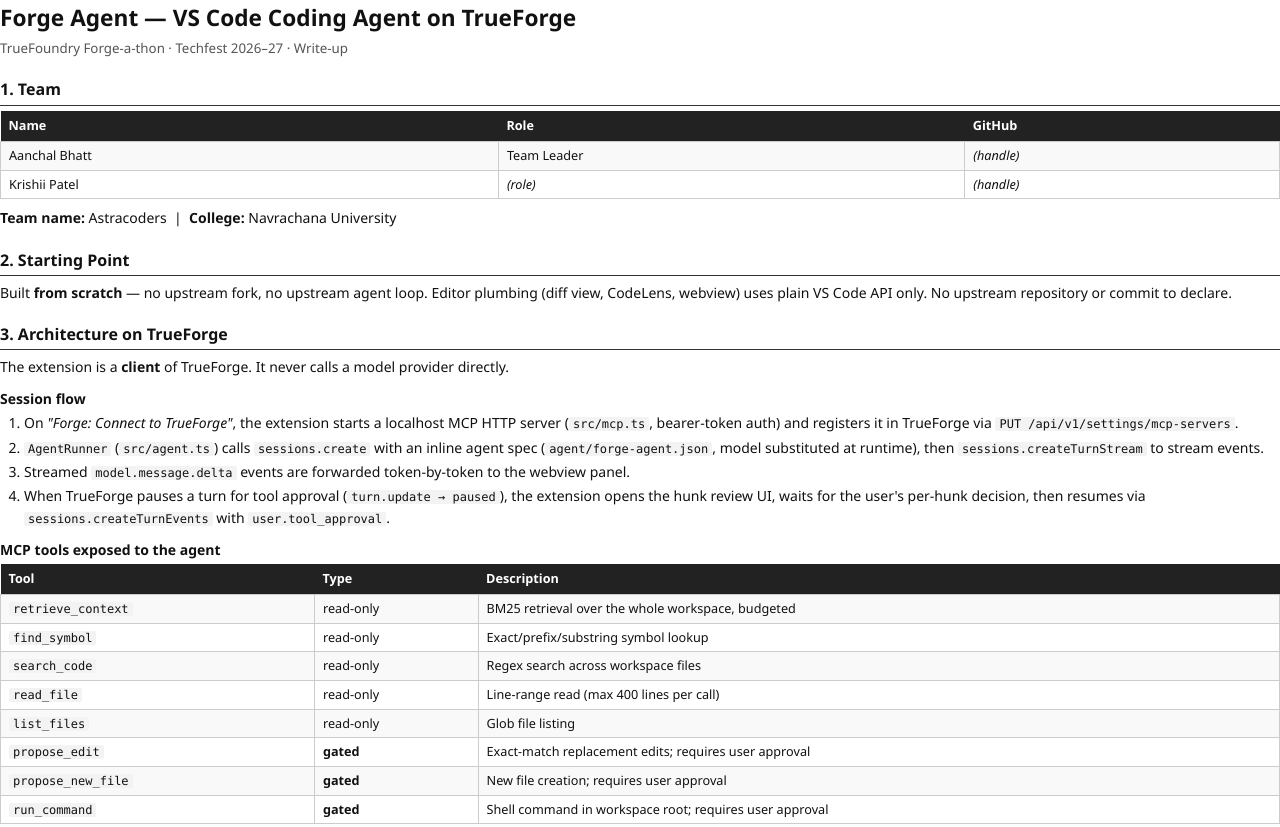
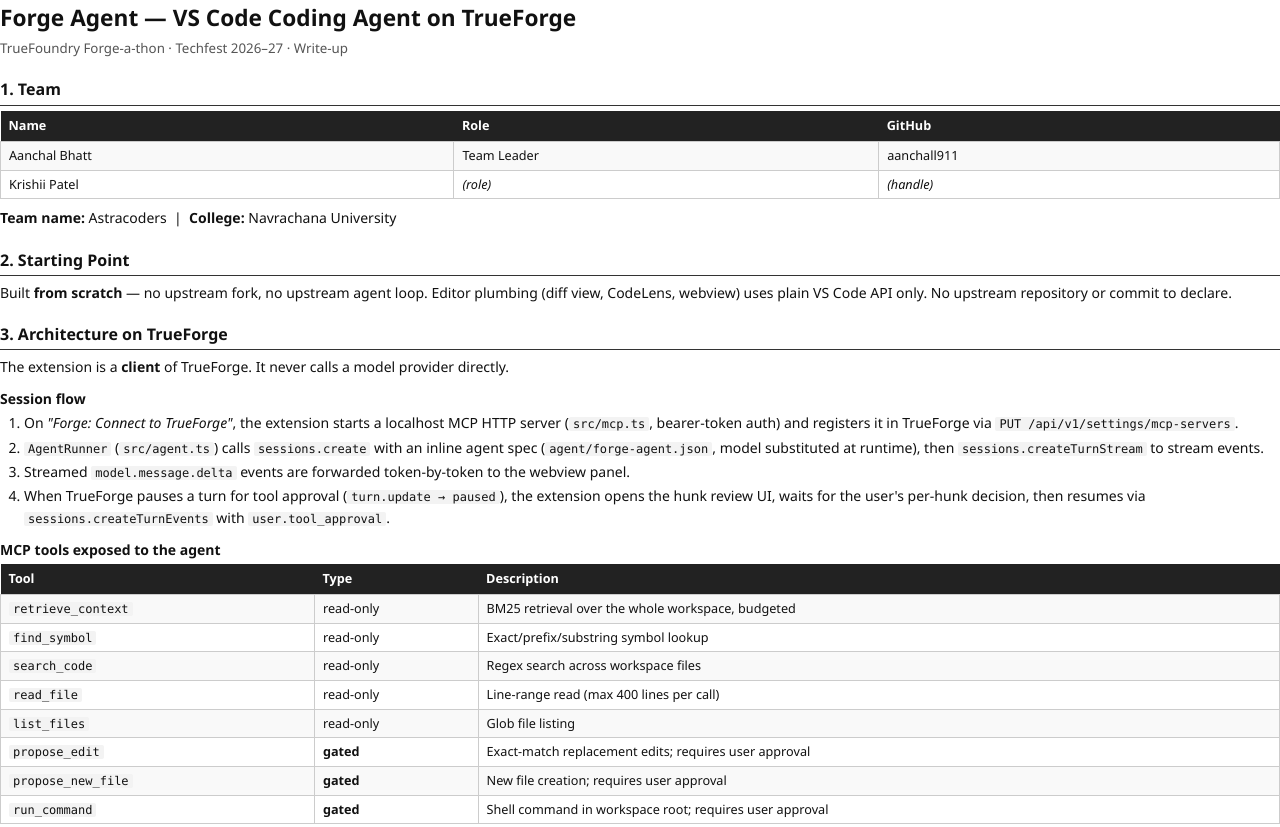
Before and after one commit to aanchall911/forge-new-agent, a website: page writeup.html in a window 1280 px wide. Shown: the top 827 px of the page. Drawn offline with Linux system fonts and the light colour scheme.

Commit message:
Add Aanchal GitHub handle: aanchall911

```diff
--- a/writeup.html
+++ b/writeup.html
@@ -37,7 +37,7 @@
 <h2>1. Team</h2>
 <table>
   <tr><th>Name</th><th>Role</th><th>GitHub</th></tr>
-  <tr><td>Aanchal Bhatt</td><td>Team Leader</td><td><em>(handle)</em></td></tr>
+  <tr><td>Aanchal Bhatt</td><td>Team Leader</td><td>aanchall911</td></tr>
   <tr><td>Krishii Patel</td><td><em>(role)</em></td><td><em>(handle)</em></td></tr>
 </table>
 <p><strong>Team name:</strong> Astracoders &nbsp;|&nbsp; <strong>College:</strong> Navrachana University</p>
```
Also changed, not shown: README.md.
